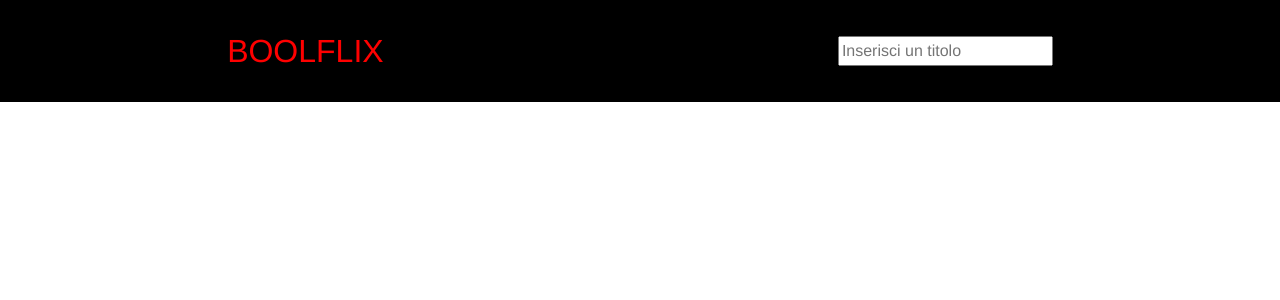
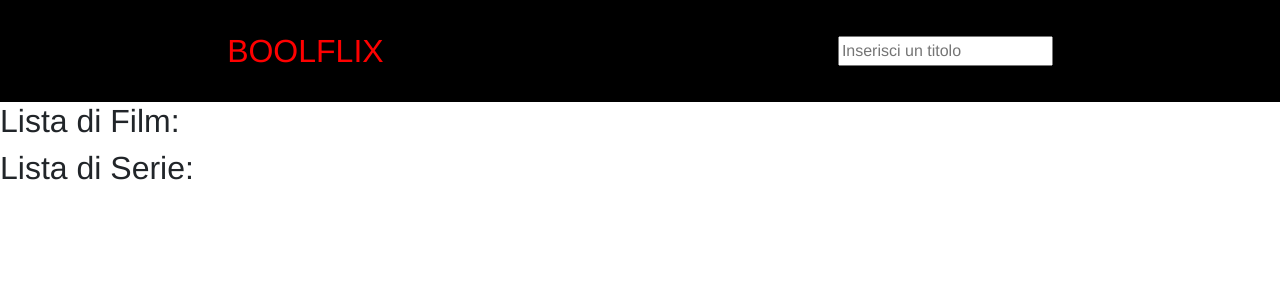
Before and after one commit to Elsti97/vue-boolflix, a Vue app: page / in a window 1280 px wide. Shown: the top 300 px of the page. Built offline with nearby package versions, Linux system fonts and the light colour scheme.

Commit message:
Aggiunte serie alle ricerca

```diff
--- a/package.json
+++ b/package.json
@@ -8,6 +8,11 @@
     "lint": "vue-cli-service lint"
   },
   "dependencies": {
+    "@fortawesome/fontawesome-svg-core": "^6.2.1",
+    "@fortawesome/free-brands-svg-icons": "^6.2.1",
+    "@fortawesome/free-regular-svg-icons": "^6.2.1",
+    "@fortawesome/free-solid-svg-icons": "^6.2.1",
+    "@fortawesome/vue-fontawesome": "^2.0.9",
     "axios": "^1.2.0",
     "bootstrap": "^5.2.3",
     "core-js": "^3.8.3",
--- a/src/App.vue
+++ b/src/App.vue
@@ -1,7 +1,7 @@
 <template>
   <div id="app">
-    <HeaderComp @search="searchFilm" />
-    <MainComp :arrayFilm="FilterFilms" />
+    <HeaderComp @search="searchAll" />
+    <MainComp :arrayFilm="FilterFilms" :arraySerie="FilterSerie" />
   </div>
 </template>
 
@@ -19,17 +19,23 @@ export default {
   data(){
     return{
       FilterFilms: [],
+      FilterSerie: [],
     }
   },
   mounted(){
   },
   methods: {
-    searchFilm(valoreInput){
-      axios.get('https://api.themoviedb.org/3/search/movie?api_key=22fe714c30b0e22065d5943a4abfc6fa&query=' + valoreInput)
-      .then((response)=>{
-        this.FilterFilms = response.data.results;
-      });
+    searchAll(valoreInput){
+        axios.get('https://api.themoviedb.org/3/search/movie?api_key=22fe714c30b0e22065d5943a4abfc6fa&query=' + valoreInput)
+        .then((response)=>{
+          this.FilterFilms = response.data.results;
+        });
+        axios.get('https://api.themoviedb.org/3/search/tv?api_key=22fe714c30b0e22065d5943a4abfc6fa&language=it_IT&query=' + valoreInput)
+        .then((response) =>{
+          this.FilterSerie = response.data.results;
+        })
     }
+
   }
 }
 </script>
--- a/src/components/CardFilm.vue
+++ b/src/components/CardFilm.vue
@@ -6,7 +6,6 @@
       <p>Titolo originale: {{singleFilm.original_title}}</p>
       <p>Lingua: {{singleFilm.original_language}}</p>
       <p>Voto: {{singleFilm.vote_average}}</p>
-
     </div>
   </div>
 </template>
--- a/src/components/CardSerie.vue
+++ b/src/components/CardSerie.vue
@@ -1,15 +1,26 @@
 <template>
   <div>
-
+    <div class="card">
+      <img :src="`http://image.tmdb.org/t/p/w342/${singleSerie.backdrop_path}`" alt="">
+      <p>Titolo: {{singleSerie.original_name}}</p>
+      <p>Titolo originale: {{singleSerie.original_title}}</p>
+      <p>Lingua: {{singleSerie.original_language}}</p>
+      <p>Voto: {{singleSerie.vote_average}}</p>
+    </div>
   </div>
 </template>
 
 <script>
   export default {
     name: 'CardSerie',
+    props: {
+      singleSerie: Object,
+    }
   }
 </script>
 
 <style lang="scss" scoped>
-
+  .card{
+    width: calc(100%);
+  }
 </style>
--- a/src/components/FilmsList.vue
+++ b/src/components/FilmsList.vue
@@ -1,7 +1,11 @@
 <template>
-  <div class="d-flex flex-wrap">
-    <CardFilm v-for="(elem, index) in arrayFilm2" :key="index" :singleFilm="elem" class="d-flex flex-wrap" />
-</div>
+  <div>
+    <h2>Lista di Film:</h2>
+    <div class="d-flex flex-wrap">
+      <CardFilm v-for="(elem, index) in arrayFilm2" :key="index" :singleFilm="elem" class="d-flex flex-wrap" />
+    </div>
+  </div>
+
 </template>
 
 <script>
--- a/src/components/MainComp.vue
+++ b/src/components/MainComp.vue
@@ -1,7 +1,7 @@
 <template>
   <main>
     <FilmsList :arrayFilm2="arrayFilm" />
-    <SeriesList />
+    <SeriesList :arraySerie2="arraySerie" />
   </main>
 </template>
 
@@ -17,6 +17,7 @@ export default {
   },
   props: {
     arrayFilm: Array,
+    arraySerie: Array,
   }
 }
 </script>
--- a/src/components/SeriesList.vue
+++ b/src/components/SeriesList.vue
@@ -1,7 +1,11 @@
 <template>
   <div>
-    <CardSerie />
+    <h2>Lista di Serie:</h2>
+    <div class="d-flex flex-wrap">
+      <CardSerie v-for="(elem, index) in arraySerie2" :key="index" :singleSerie="elem" class="d-flex flex-wrap"/>
+    </div>
   </div>
+
 </template>
 
 <script>
@@ -11,6 +15,9 @@ export default {
     name: 'SeriesList',
     components: {
       CardSerie,
+  },
+  props: {
+    arraySerie2: Array,
   }
 }
 </script>
--- a/src/main.js
+++ b/src/main.js
@@ -5,6 +5,21 @@ import App from './App.vue'
 import 'bootstrap/dist/css/bootstrap.min.css'
 import 'bootstrap/dist/js/bootstrap.min.js'
 
+/* import the fontawesome core */
+import { library } from '@fortawesome/fontawesome-svg-core'
+
+/* import font awesome icon component */
+import { FontAwesomeIcon } from '@fortawesome/vue-fontawesome'
+
+// * import specific icons
+import { faUserSecret } from '@fortawesome/free-solid-svg-icons'
+
+// * add icons to the library
+library.add(faUserSecret)
+
+/* add font awesome icon component */
+Vue.component('font-awesome-icon', FontAwesomeIcon)
+
 Vue.config.productionTip = false
 
 new Vue({
```
Also changed, not shown: 1 other file (tests, documents, lock files or other folders).
